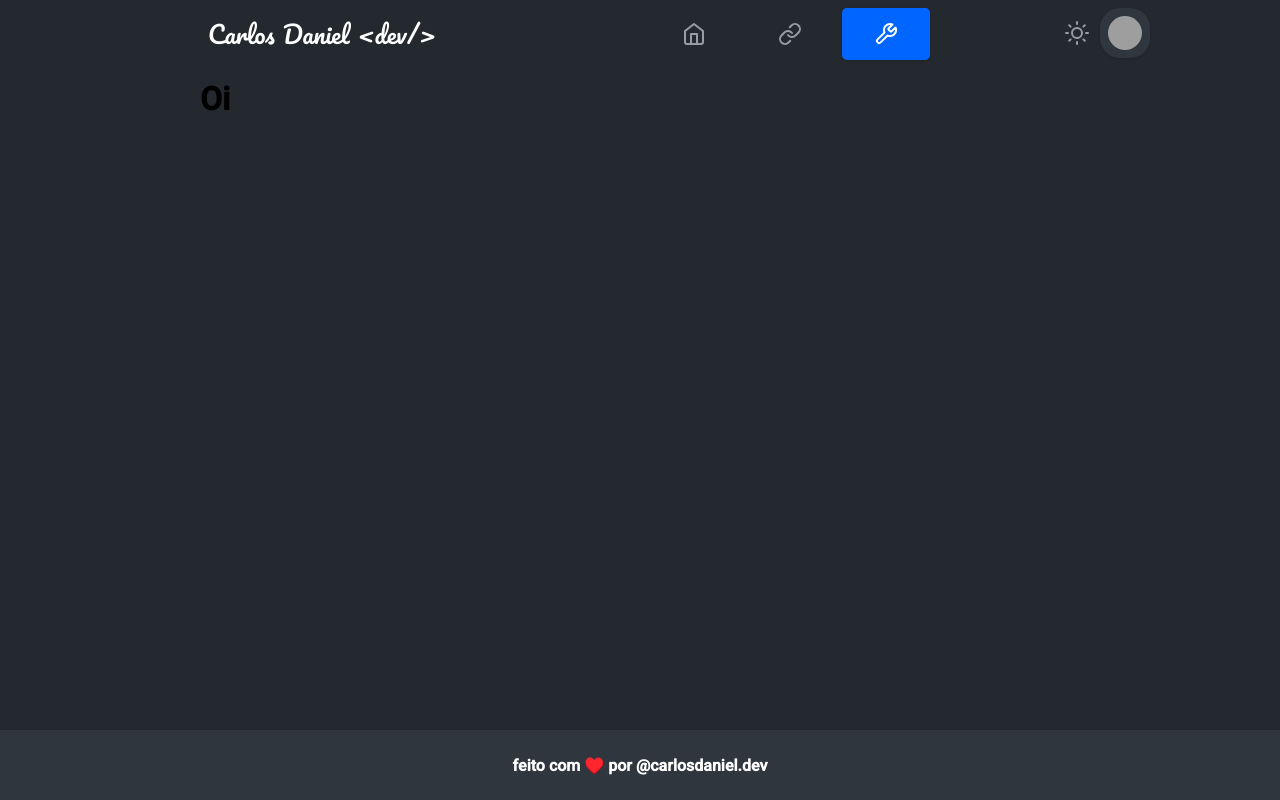
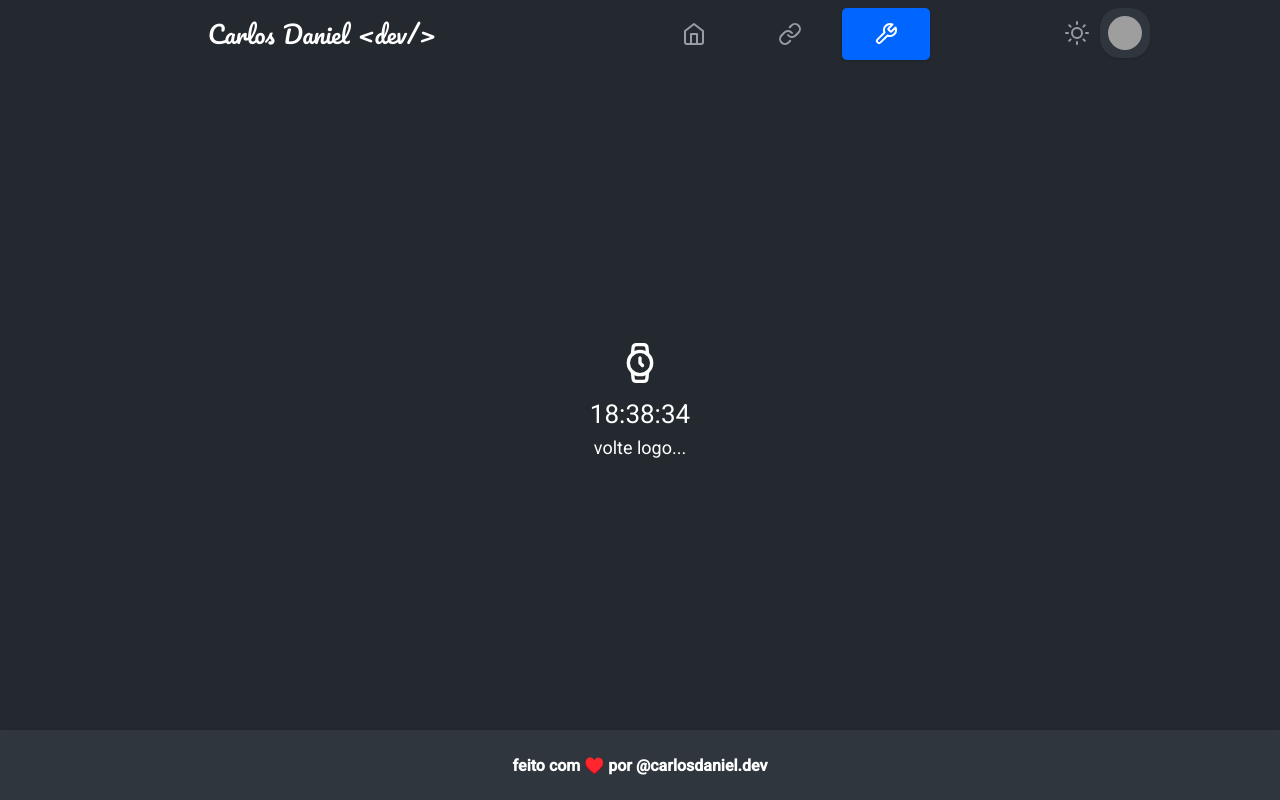
Before and after one commit to CarlosDanielDev/carlosdaniel.dev, a React (Vite) app: page /tools/todo-list in a window 1280 px wide. Built offline with nearby package versions, Linux system fonts and the light colour scheme; grey boxes are pictures that could not be loaded.

Commit message:
chore: implements countdown to todolist page

```diff
--- a/src/components/FlagSelect/index.tsx
+++ b/src/components/FlagSelect/index.tsx
@@ -58,7 +58,7 @@ export const FlagSelect: React.FC<FlagSelectProps> = () => {
 				image: 'https://i.imgur.com/DRH1wY7.png',
 				label: t('components.flagLabels.ru'),
 				code: 'ru',
-				enabled: true,
+				enabled: false,
 			},
 		],
 		[t],
--- a/src/pages/Tools/pages/ToDoList/index.tsx
+++ b/src/pages/Tools/pages/ToDoList/index.tsx
@@ -1,7 +1,39 @@
-import React from 'react';
+import React, { useEffect, useState } from 'react';
+import { Watch } from 'react-feather';
+import { calculateTimeLeft } from 'src/utils';
+import * as S from './styles';
 
 interface ToDoListProps {}
 
 export const ToDoList: React.FC<ToDoListProps> = () => {
-	return <h1>Oi</h1>;
+	const [time, setTime] = useState({
+		days: 0,
+		hours: 0,
+		minutes: 0,
+		seconds: 0,
+	});
+
+	useEffect(() => {
+		setTimeout(() => {
+			setTime(calculateTimeLeft('03/19'));
+		}, 1000);
+	}, [time]);
+
+	if (time.hours <= 0) {
+		return <div />;
+	}
+
+	return (
+		<S.Container>
+			<Watch size={40} />
+			<S.TimeContainer>
+				<S.Span>{String(time.hours).padStart(2, '0')}</S.Span>
+				<S.Span>:</S.Span>
+				<S.Span>{String(time.minutes).padStart(2, '0')}</S.Span>
+				<S.Span>:</S.Span>
+				<S.Span>{String(time.seconds).padStart(2, '0')}</S.Span>
+			</S.TimeContainer>
+			<S.Caption>volte logo...</S.Caption>
+		</S.Container>
+	);
 };
--- a/src/pages/Tools/pages/ToDoList/styles.ts
+++ b/src/pages/Tools/pages/ToDoList/styles.ts
@@ -1,3 +1,27 @@
 import styled from 'styled-components';
 
-export const Container = styled.div``;
+export const Container = styled.div`
+	display: flex;
+	flex-direction: column;
+	align-items: center;
+	justify-content: center;
+	height: 80vh;
+
+	color: ${({ theme }) => theme.typography.title};
+`;
+
+export const TimeContainer = styled.div`
+	display: flex;
+	margin-top: 16px;
+`;
+
+export const Span = styled.span`
+	color: ${({ theme }) => theme.typography.title};
+	font-size: 2.6rem;
+`;
+
+export const Caption = styled.span`
+	color: ${({ theme }) => theme.typography.title};
+	font-size: 1.8rem;
+	margin-top: 8px;
+`;
--- /dev/null
+++ b/src/utils/index.tsx
@@ -0,0 +1,22 @@
+export const calculateTimeLeft = (data: string) => {
+	const year = new Date().getFullYear();
+	const difference = +new Date(`${data}/${year}`) - +new Date();
+
+	let timeLeft = {
+		days: 0,
+		hours: 0,
+		minutes: 0,
+		seconds: 0,
+	};
+
+	if (difference > 0) {
+		timeLeft = {
+			days: Math.floor(difference / (1000 * 60 * 60 * 24)),
+			hours: Math.floor((difference / (1000 * 60 * 60)) % 24),
+			minutes: Math.floor((difference / 1000 / 60) % 60),
+			seconds: Math.floor((difference / 1000) % 60),
+		};
+	}
+
+	return timeLeft;
+};
```
